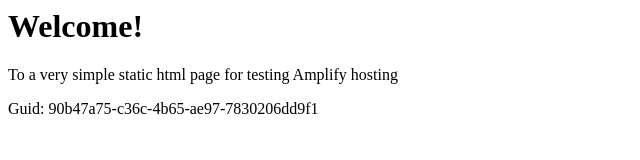
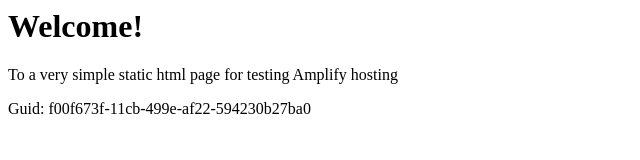
Before and after one commit to aws-aemilia-fra/Github-PR-Commit-Integration-Test-DoNotTouch-GitHubWebhookPushCanaryTest-v1-prod-eu-central-1, a website: page src/index.html in a window 1280 px wide. Shown: the full height of the page, 0-640 px from the left. Drawn offline with Linux system fonts and the light colour scheme.

Commit message:
commit from integ tests

```diff
--- a/src/index.html
+++ b/src/index.html
@@ -12,6 +12,6 @@
 <body>
     <h1>Welcome!</h1>
     <p>To a very simple static html page for testing Amplify hosting</p>
-    <p>Guid: 90b47a75-c36c-4b65-ae97-7830206dd9f1</p></body>
+    <p>Guid: f00f673f-11cb-499e-af22-594230b27ba0</p></body>
 
 </html>
```
